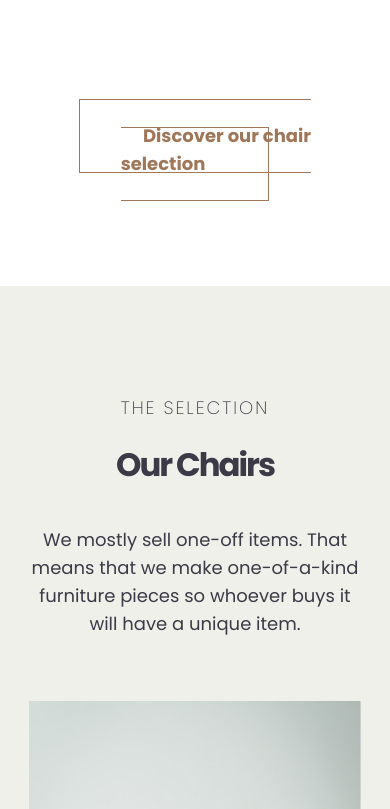
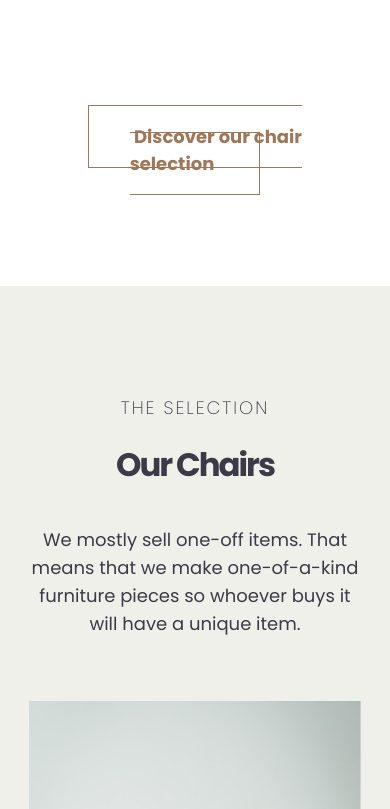
Before and after one commit to Henrique-HsR/Test_page, a plain HTML site: page index.html in a window 390 px wide. Shown: the part 855-1664 px from the top of the page. Drawn offline with Linux system fonts and the light colour scheme.

Commit message:
btn correction

```diff
--- a/styles/style.css
+++ b/styles/style.css
@@ -247,6 +247,12 @@ footer p {
 }
 
 /*Responsive*/
+@media screen and (max-width:460px){
+    .btn {
+        padding: 1rem 2.5rem;
+    }
+}
+
 @media screen and (max-width:600px){
     h1, h3.large {
         font-size: 2.3rem;
@@ -267,7 +273,9 @@ footer p {
     #main-header, section {
         padding: 6rem 0;
     }
+    .btn {
 
+    }
     footer {
         padding: 2.5rem 0;
     }
```
